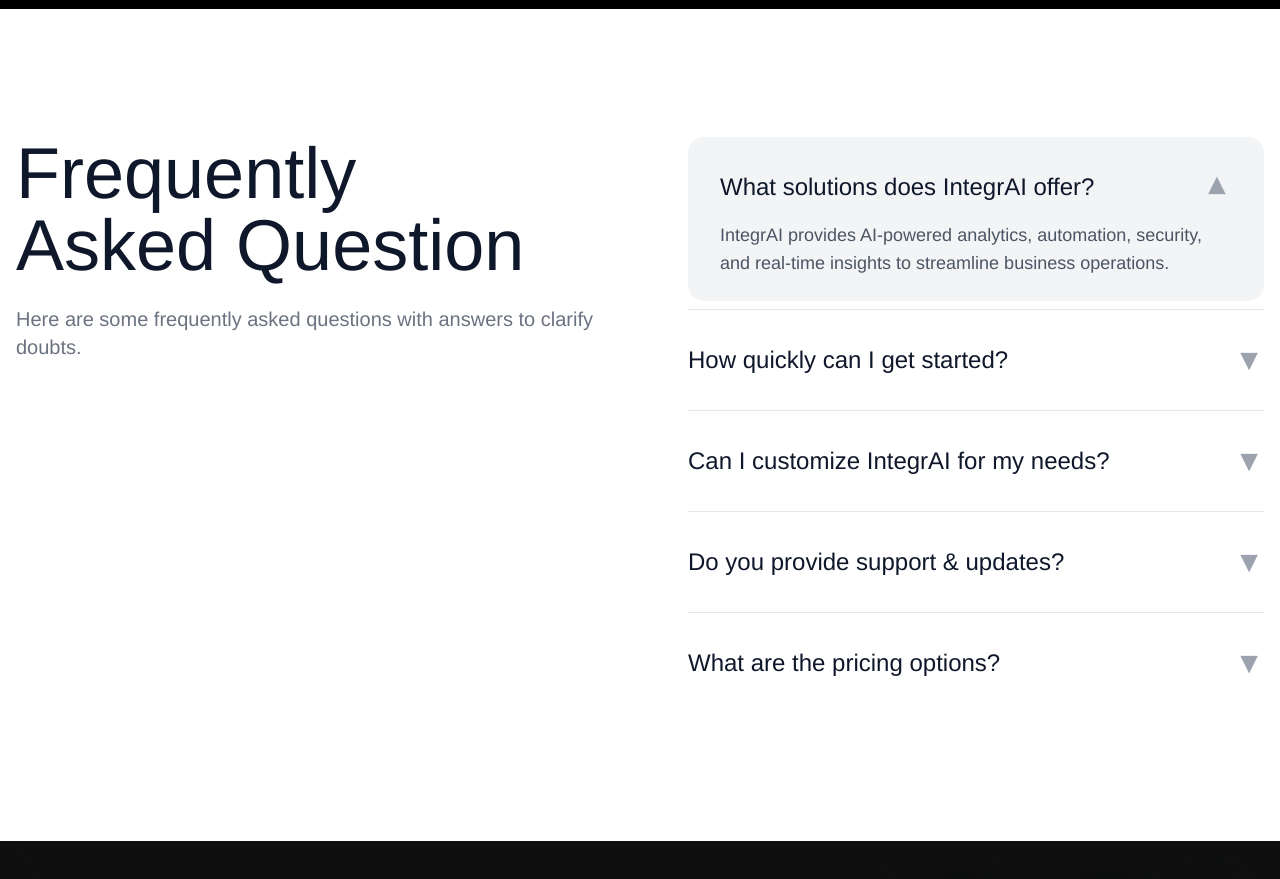
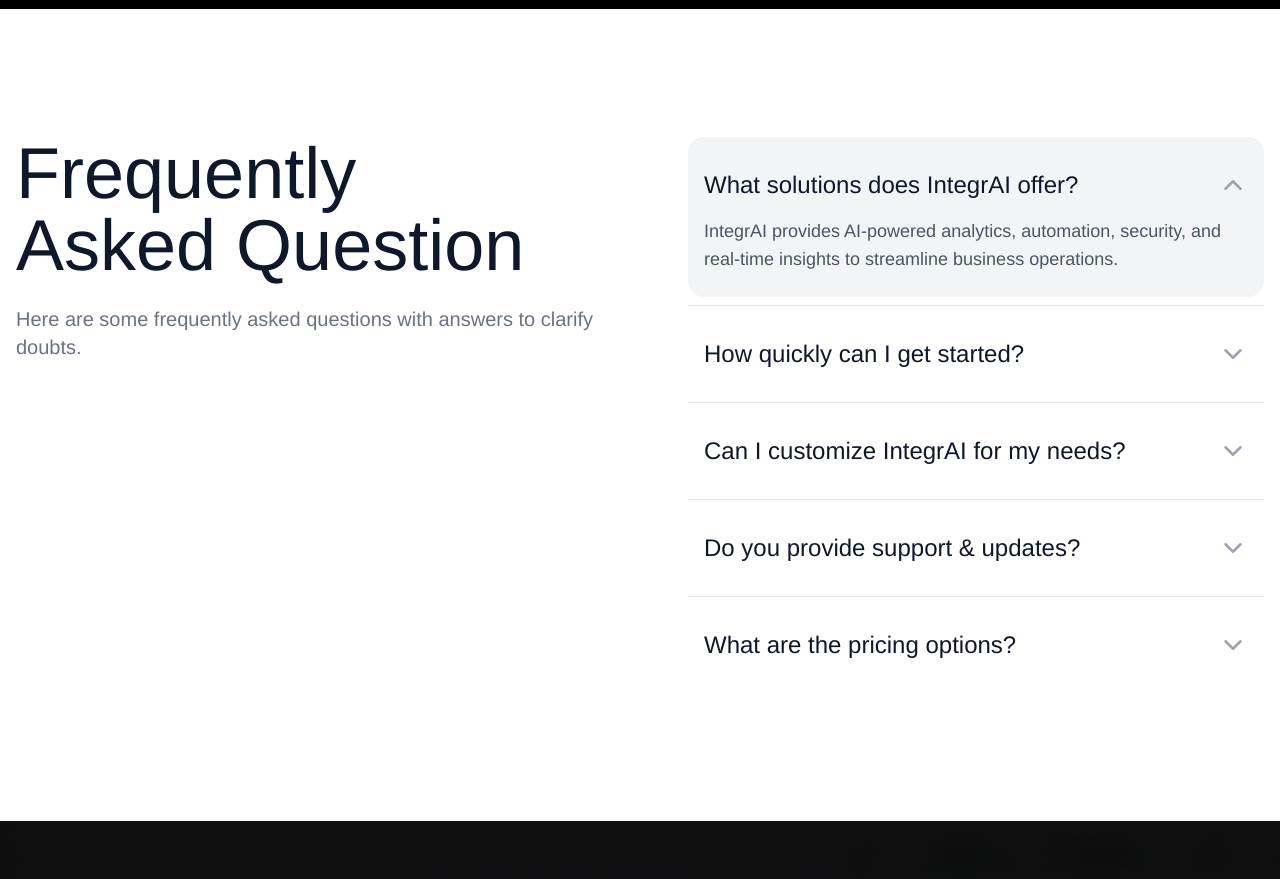
Before and after one commit to felumc/IntegrAI, a Next.js app: page / in a window 1280 px wide. Shown: the part 4780-5659 px from the top of the page. Built offline with nearby package versions, Linux system fonts and the light colour scheme.

Commit message:
refactor: update FAQ section styling and replace icon with FiChevronDown for better UX

```diff
--- a/src/app/page.tsx
+++ b/src/app/page.tsx
@@ -1,5 +1,5 @@
 'use client';
-import { FiZap, FiSmile, FiClock, FiDollarSign, FiBarChart2, FiTrendingUp, FiPlus, FiX, FiShield, FiRepeat, FiSettings, FiArrowRight, FiCheckCircle, FiRefreshCw, FiCode, FiServer, FiBarChart, FiEdit3, FiMessageCircle } from 'react-icons/fi';
+import { FiZap, FiSmile, FiClock, FiDollarSign, FiBarChart2, FiTrendingUp, FiChevronDown, FiChevronUp ,FiBarChart, FiEdit3, FiMessageCircle } from 'react-icons/fi';
 import Image from 'next/image'
 import { useState, useEffect, useRef } from 'react';
 
@@ -283,7 +283,7 @@
               {faqs.map((faq, idx) => {
                 const isOpen = openIndex === idx;
                 return isOpen ? (
-                  <div key={faq.question} className="rounded-2xl bg-gray-100 px-8 pt-8 pb-6 mb-2">
+                  <div key={faq.question} className="rounded-2xl bg-gray-100 px-4 pt-8 pb-6 mb-2">
                     <button
                       className="flex items-center justify-between w-full text-left focus:outline-none text-2xl font-light text-[#0f172a] mb-4"
                       onClick={() => toggleFAQ(idx)}
@@ -292,7 +292,7 @@
                     >
                       <span>{faq.question}</span>
                       <span className="ml-4 text-3xl text-gray-400 transition-transform" style={{transform: isOpen ? 'rotate(180deg)' : 'rotate(0deg)'}}>
-                        ▼
+                      <FiChevronDown />
                       </span>
                     </button>
                     <div id={`faq-content-${idx}`} className="text-lg text-gray-600 font-light">
@@ -300,18 +300,20 @@
                     </div>
                   </div>
                 ) : (
-                  <button
+                  <div className=' px-4'>
+                    <button
                     key={faq.question}
-                    className="flex items-center justify-between w-full text-left focus:outline-none text-2xl font-light text-[#0f172a] py-8 hover:bg-gray-50 transition"
+                    className="flex items-center justify-between w-full text-left focus:outline-none text-2xl font-light text-[#0f172a] py-8 transition"
                     onClick={() => toggleFAQ(idx)}
                     aria-expanded={isOpen}
                     aria-controls={`faq-content-${idx}`}
                   >
                     <span>{faq.question}</span>
                     <span className="ml-4 text-3xl text-gray-400 transition-transform">
-                      ▼
+                    <FiChevronDown />
                     </span>
                   </button>
+                  </div>
                 );
               })}
             </div>
```
